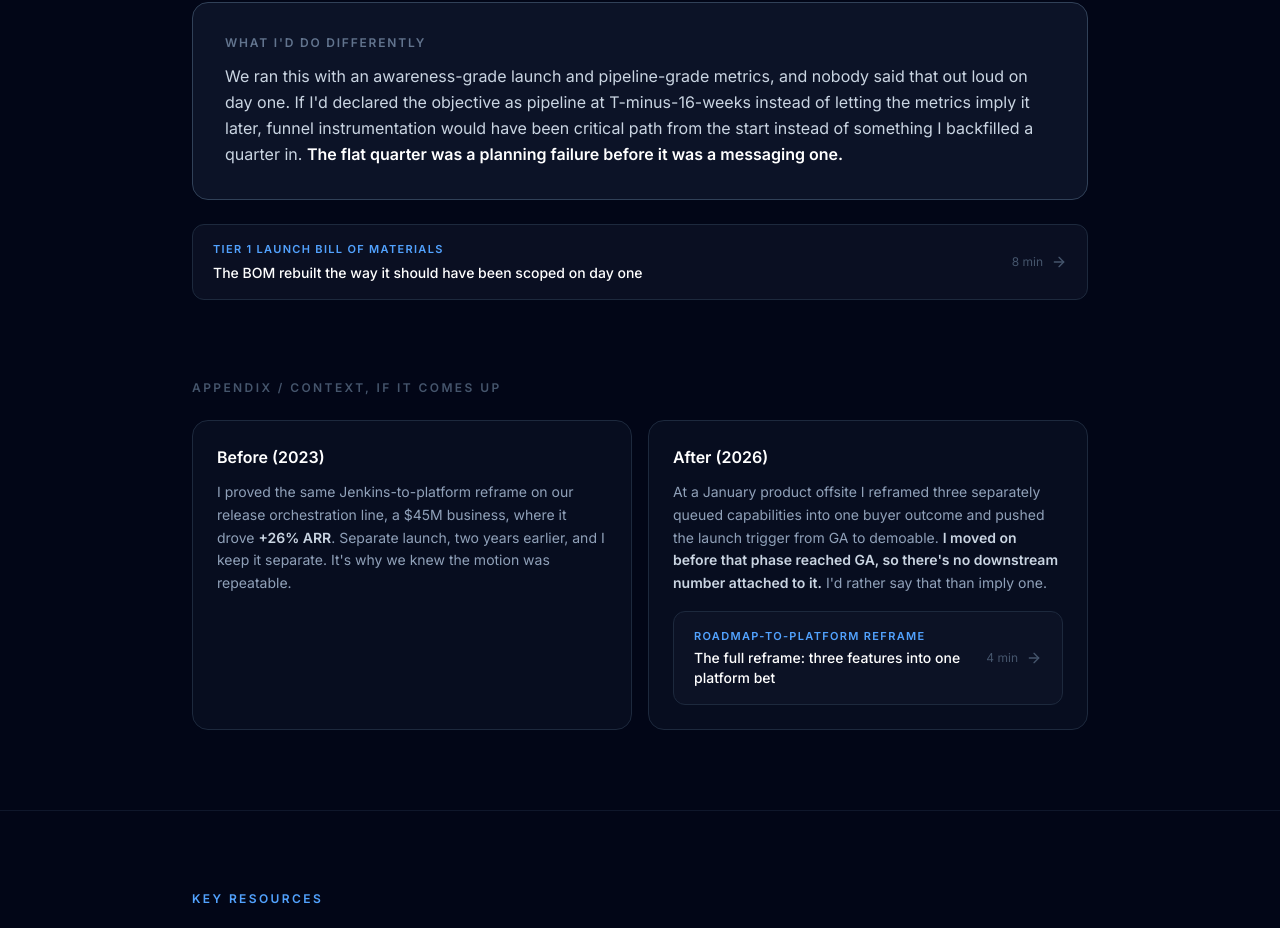
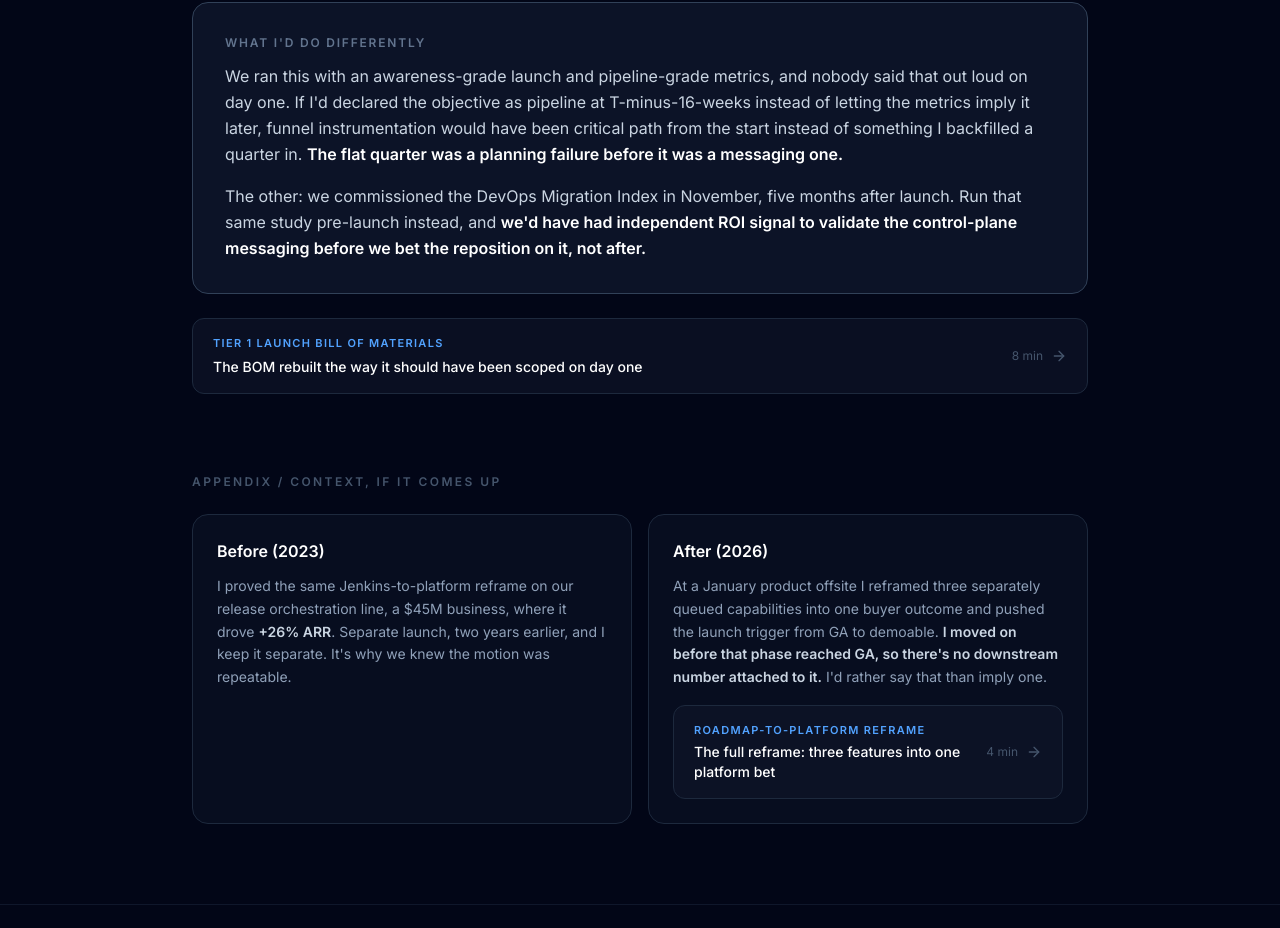
Before and after one commit to dpiland/drew-piland-portfolio, a Next.js app: page /work/cloudbees-unify in a window 1280 px wide. Shown: the part 10179-11107 px from the top of the page. Built offline with nearby package versions, Linux system fonts and the light colour scheme; a web font is replaced by a local one.

Commit message:
Add second reflection: commission the ROI study pre-launch, not after
The DevOps Migration Index shipped five months post-launch. In
hindsight it should have run before, to validate control-plane
messaging with independent ROI signal instead of backfilling proof.

```diff
--- a/app/work/cloudbees-unify/page.tsx
+++ b/app/work/cloudbees-unify/page.tsx
@@ -351,6 +351,16 @@ export default function CloudBeesUnifyCaseStudy() {
                 messaging one.
               </strong>
             </p>
+            <p className="text-slate-300 leading-relaxed mt-4">
+              The other: we commissioned the DevOps Migration Index in
+              November, five months after launch. Run that same study
+              pre-launch instead, and{" "}
+              <strong className="text-white font-semibold">
+                we&apos;d have had independent ROI signal to validate the
+                control-plane messaging before we bet the reposition on it,
+                not after.
+              </strong>
+            </p>
           </div>
 
           <ResourceLink
```
